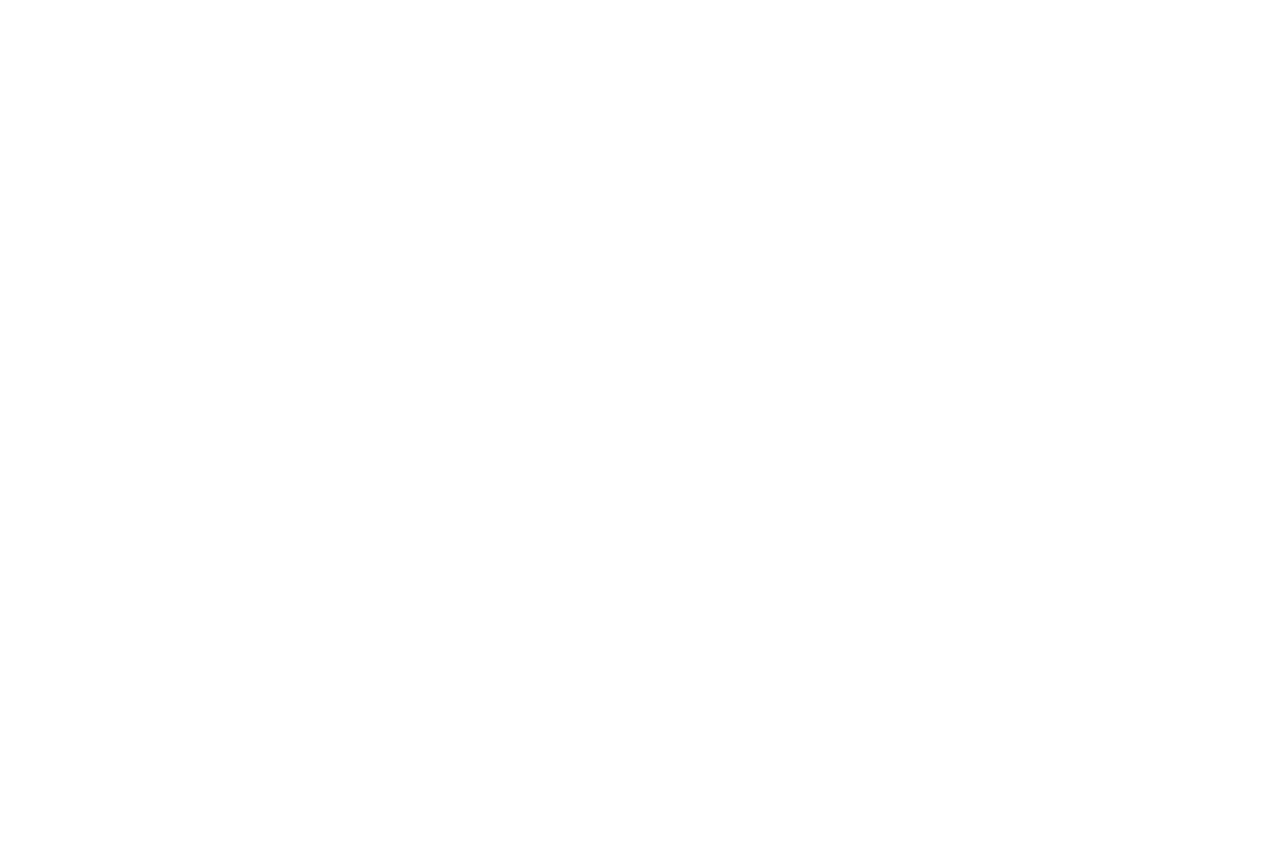
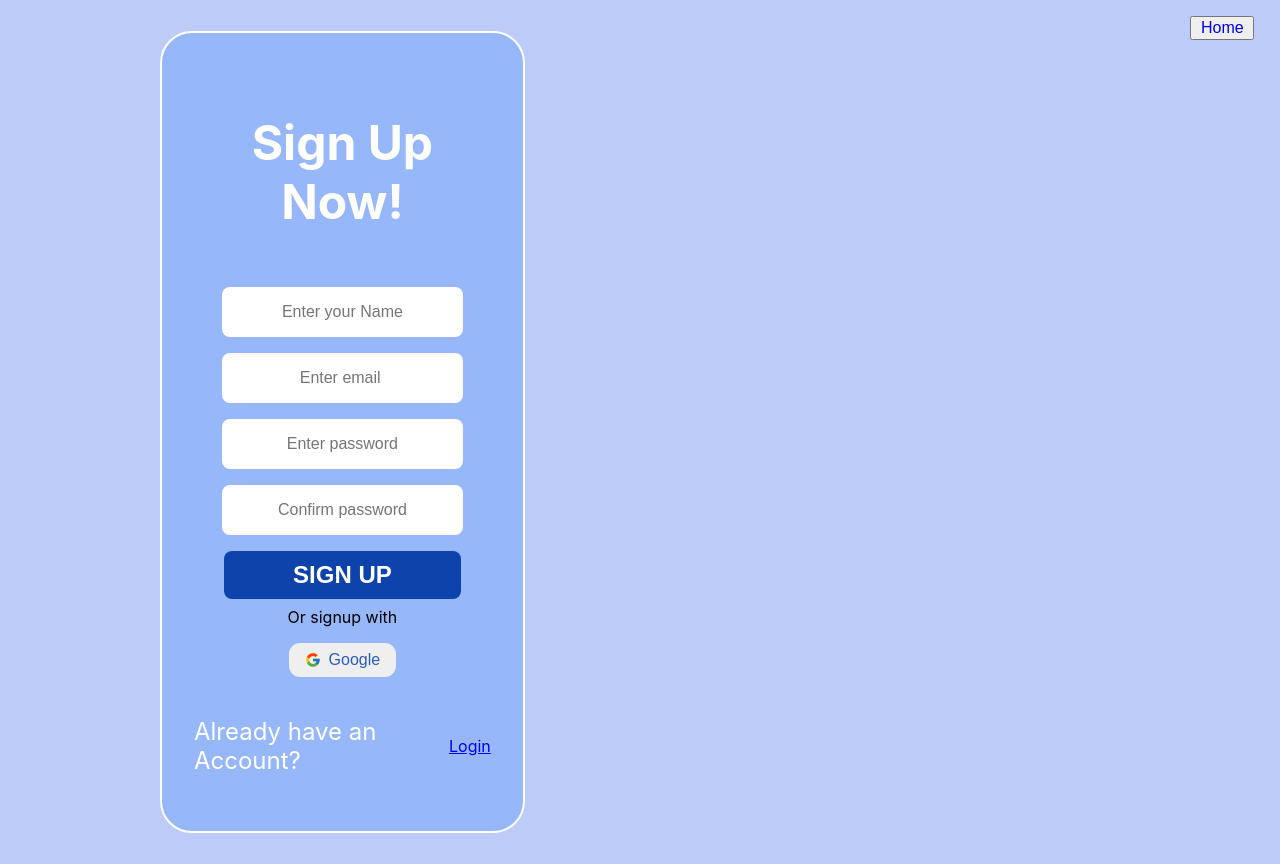
Before and after one commit to yukta8/SyntaxError, a React (Create React App) app in the folder client/: page /signup in a window 1280 px wide. Before the commit this address had no page. Before the commit the page ends 800 px from the top, so only its background shows below. Built offline with nearby package versions, Linux system fonts and the light colour scheme.

Commit message:
auth frontend

```diff
--- a/client/package.json
+++ b/client/package.json
@@ -8,6 +8,7 @@
     "@testing-library/user-event": "^13.5.0",
     "react": "^18.2.0",
     "react-dom": "^18.2.0",
+    "react-icons": "^4.11.0",
     "react-router-dom": "^6.17.0",
     "react-scripts": "5.0.1",
     "web-vitals": "^2.1.4"
--- a/client/src/App.js
+++ b/client/src/App.js
@@ -3,12 +3,16 @@
 import { BrowserRouter as Router, Routes, Route } from "react-router-dom";
 
 import { LandingPage } from "./Pages/LandingPage/LandingPage";
-import { LoginPage } from "./Pages/LoginPage/LoginPage";
+import { LoginPage } from "./Pages/AuthPages/LoginPage";
+import {SignUpPage} from "./Pages/AuthPages/SignUpPage"
+
+
 function App() {
   return (
     <Routes>
       <Route path="/" element={<LandingPage />} />
       <Route path="/login" element = {<LoginPage/>}/>
+      <Route path="/signup" element = {<SignUpPage/>}/>
     </Routes>
   );
 }
--- /dev/null
+++ b/client/src/Components/DiscussionForum/Review.js
@@ -0,0 +1,6 @@
+// import React from "react";
+//  export const Review=()=>{
+//     return(
+
+//     )
+//  }
--- /dev/null
+++ b/client/src/Components/Login/Login.css
@@ -0,0 +1,117 @@
+main{
+    display: flex;
+    align-items: center;
+    padding: 2rem;
+    height: 100vh;
+    /* background-image: url(AuthBg.jpg); */
+    background-color: #bdcbf9;
+}
+
+.container{
+    color: white;
+    font-weight: bold;
+    text-align: center;
+    /* height: 175px; */
+    font-size: 60px;
+    /* padding-top: 5vh; */
+  }
+
+  .login-box{
+background-color:#96B8FA;
+    min-height: fit-content;
+    margin-left: 8rem;
+    padding: 2rem;
+    width: 30%;
+    box-sizing: border-box;
+    border: 2px solid white;
+    border-radius: 2rem;
+  }
+
+form {
+    display: flex;
+    flex-direction: column;
+    justify-content: center;
+    align-items: center;
+
+  }
+  form input {
+    background-color: white;
+    border-radius: 0.5rem;
+    width: 80%;
+    height: 3rem;
+    margin: 0.5rem;
+    text-align: center;
+    color: rgb(0, 0, 0);
+    border: transparent;
+    /* font-weight: bold; */
+    font-size: 1rem;
+  }
+  p{
+    display: inline-block;
+  }
+
+.google-auth{
+    display: flex;
+    align-items: center;
+    gap: 0.5rem;
+    padding: 0.5rem 1rem ;
+    margin: 1rem;
+    border-radius: 0.7rem;
+    border: transparent;
+    color: #2d5cbb;
+    font-size: 1rem;
+}
+
+  .submit {
+    font-weight: 700;
+    border: transparent;
+    color: rgb(255, 255, 255);
+    background-color: #0D43AA;
+    border-radius: 0.5rem;
+    font-size: 1.5rem;
+    width: 80%;
+    height: 3rem;
+    margin: 0.5rem 0 0.5rem 0;
+    text-align: center;
+
+  }
+
+  .submit:hover {
+    cursor: pointer;
+    /* background-color: rgb(212, 83, 224); */
+  }
+  .signup, .signin{
+    display: flex;
+    justify-content: center;
+    align-items: center;
+
+  }
+  .signup p, .signin p {
+    /* margin-right: 5px; */
+    font-size: 20px;
+    font-size: 1.5rem;
+    color: rgb(255, 255, 255);
+  }
+  /* .backhome{
+  display: flex;
+  justify-content: center;
+  } */
+  .home{
+    height: 1.5rem;
+    width: 5%;
+    position: absolute;
+    top: 2vh;
+    right: 2vw;
+    font-size: 1rem;
+  }
+  .home a{
+    text-decoration: none;
+  }
+  .home:hover{
+
+  }
+
+  .animated{
+    position: relative;
+font-size: 3rem;
+    }
--- /dev/null
+++ b/client/src/Components/Login/Login.js
@@ -0,0 +1,44 @@
+import React from "react";
+import { Link } from "react-router-dom";
+import {FcGoogle} from "react-icons/fc"
+import "./Login.css";
+
+export const Login = () => {
+  return (
+    <main>
+      <div className="login-box">
+      <div class="container">
+        <p class="animated">Login Now</p>
+      </div>
+      <form method="post" action="/login">
+        <input
+          type="email"
+          id="email"
+          name="email"
+          placeholder="Enter email "
+        />
+        <input
+          type="password"
+          name="password"
+          id="password"
+          placeholder="Enter password"
+        />
+        <button type="submit" id="Submit" class="submit">
+          LOGIN
+        </button>
+        Or login with
+        <button class="google-auth"><FcGoogle/> Google</button>
+        <div class="signin">
+          <p>Don't have an Account? &nbsp; </p>
+          <Link style={{color:"blue"}} to="/signup"> Sign Up</Link>
+        </div>
+      </form>
+      <div class="backhome">
+        <button class="home">
+          <a href="/home">Home</a>
+        </button>
+      </div>
+      </div>
+    </main>
+  );
+};
--- /dev/null
+++ b/client/src/Components/Login/SignUp.js
@@ -0,0 +1,52 @@
+import React from "react";
+import { Link } from "react-router-dom";
+import { FcGoogle } from "react-icons/fc";
+
+import "./Login.css"
+
+export const SignUp=()=>{
+    return(
+
+    <main>
+  <div className="login-box">
+    <div class="container">
+      <p class="animated"> Sign Up Now!</p>
+    </div>
+    <form method="post" action="/register">
+      <input type="text" id="name" name="name" placeholder="Enter your Name" required/>
+      <input
+        type="email"
+        id="email"
+        name="email"
+        placeholder="Enter email " required
+      />
+      <input
+        type="password"
+        name="password"
+        id="password"
+        placeholder="Enter password" required
+      no/>
+      <input
+        type="password"
+        name="cpassword"
+        id="cpassword"
+        placeholder="Confirm password" required
+      />
+      <button type="submit" id="Submit" class="submit">SIGN UP</button>
+      Or signup with
+        <button class="google-auth"><FcGoogle/> Google</button>
+
+      <div class="signup">
+        <p>Already have an Account? &nbsp;</p>
+        <Link to="/login">Login</Link>
+      </div>
+    </form>
+    <div class="backhome">
+    <button class="home"><a href="/home">Home</a></button>
+  </div>
+
+  </div>
+
+  </main>
+    )
+}
--- /dev/null
+++ b/client/src/Pages/AuthPages/LoginPage.js
@@ -0,0 +1,9 @@
+import React from "react";
+
+import { Login } from "../../Components/Login/Login";
+
+export const LoginPage =()=>{
+    return(
+        <Login/>
+    )
+}
--- /dev/null
+++ b/client/src/Pages/AuthPages/SignUpPage.js
@@ -0,0 +1,9 @@
+import React from "react";
+
+import { SignUp } from "../../Components/Login/SignUp";
+
+export const SignUpPage =()=>{
+    return(
+        <SignUp/>
+    )
+}
```
Also changed, not shown: client/src/Components/Login/AuthBg.jpg (added), 1 other file (tests, documents, lock files or other folders).
